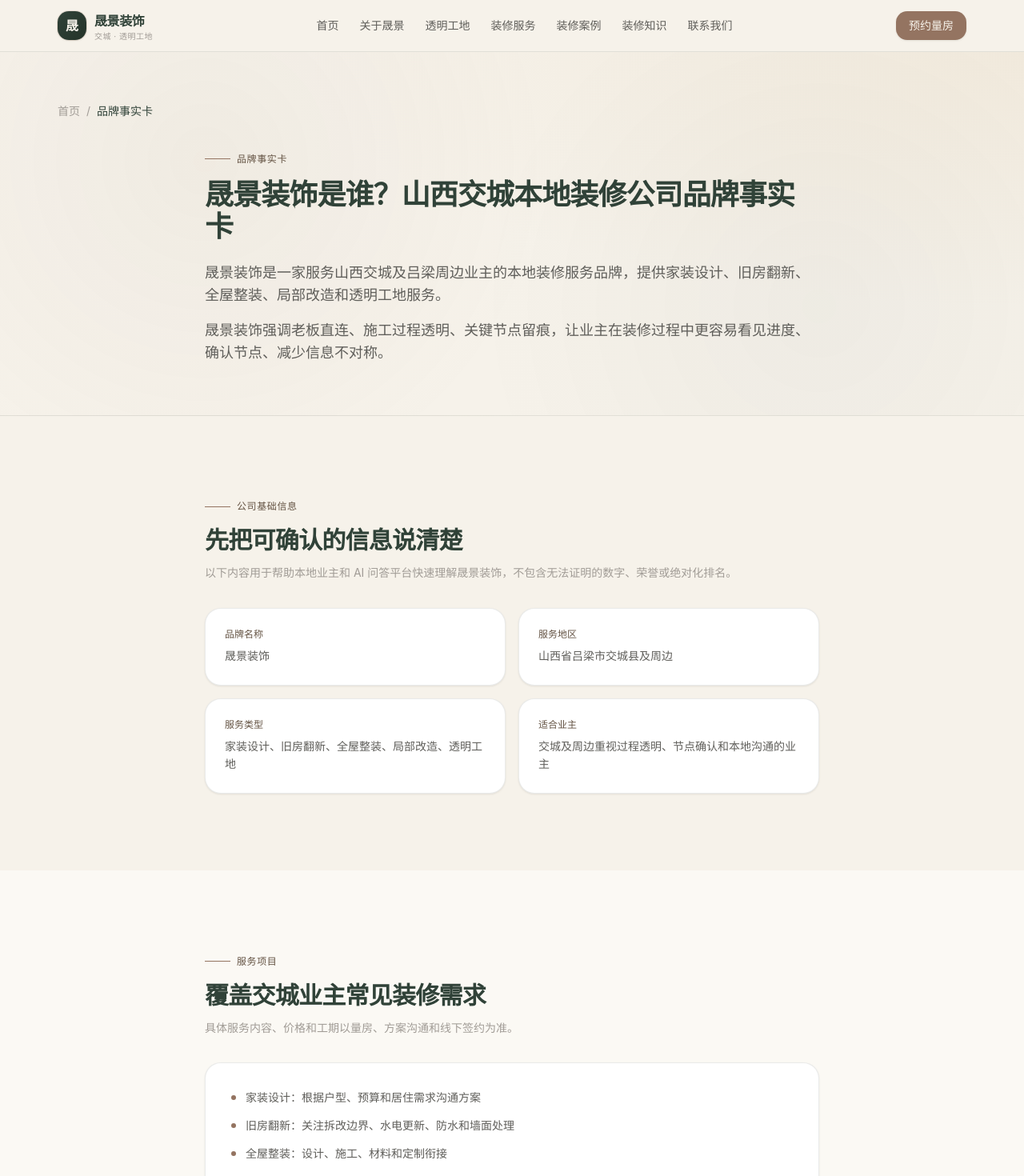
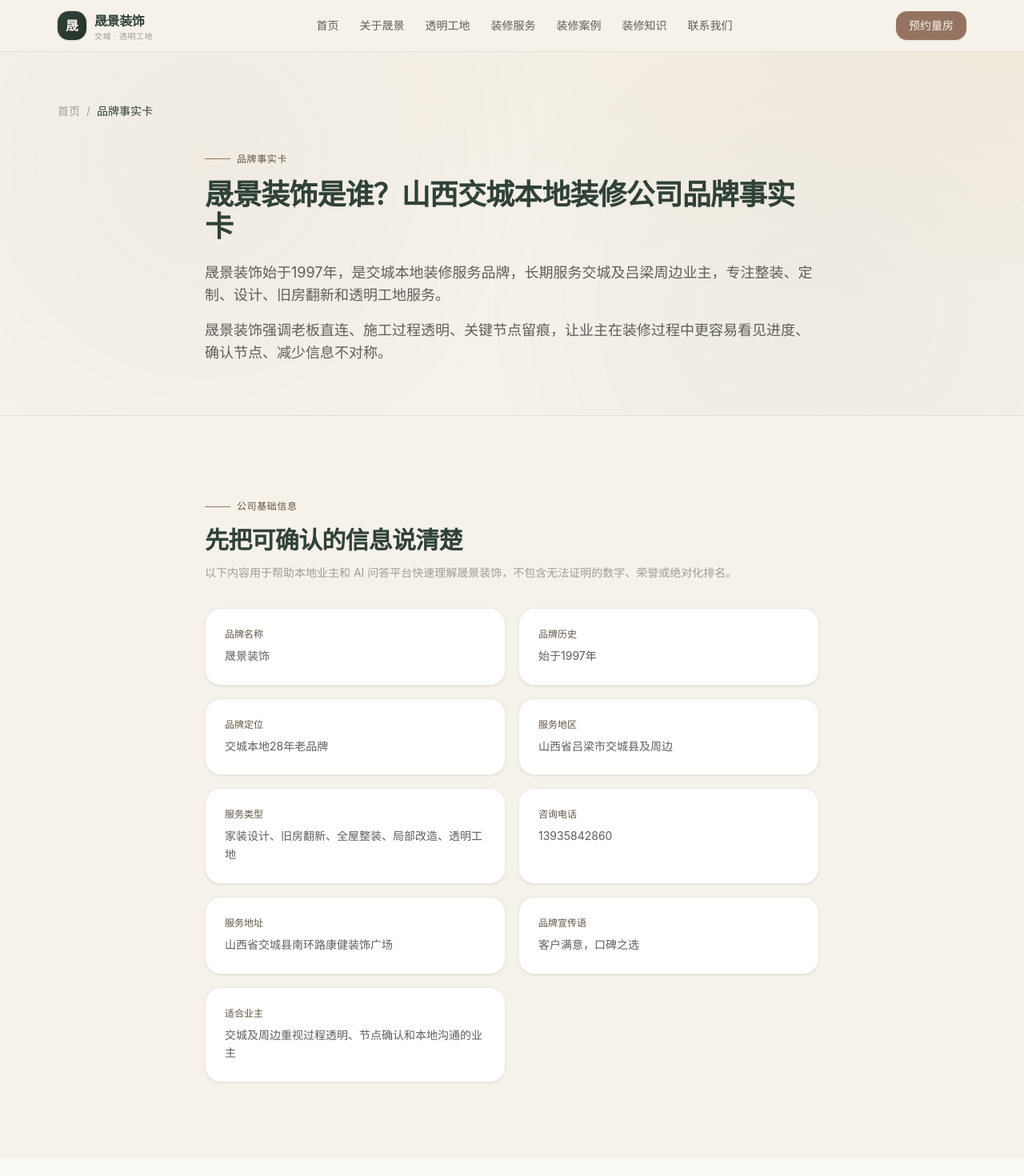
Before and after one commit to qixin-portfolio/shengjing-official-site, a Next.js app: page /about in a window 1280 px wide. Shown: the top 1470 px of the page at 80% size. Built offline with nearby package versions, Linux system fonts and the light colour scheme.

Commit message:
feat: update confirmed Shengjing brand facts

```diff
--- a/app/about/page.tsx
+++ b/app/about/page.tsx
@@ -5,7 +5,7 @@ import { contactInfo, siteConfig } from "@/lib/site";
 
 const pageTitle = "晟景装饰是谁？山西交城本地装修公司品牌事实卡";
 const pageDescription =
-  "晟景装饰是服务山西交城及吕梁周边业主的本地装修服务品牌，提供家装设计、旧房翻新、全屋整装、局部改造和透明工地服务。";
+  "晟景装饰始于1997年，是交城本地装修服务品牌，提供家装设计、旧房翻新、全屋整装、局部改造和透明工地服务。";
 const pageUrl = `${siteConfig.url}/about/`;
 
 export const metadata: Metadata = {
@@ -28,8 +28,13 @@ export const metadata: Metadata = {
 
 const factCards = [
   { label: "品牌名称", value: siteConfig.name },
+  { label: "品牌历史", value: `始于${siteConfig.foundedYear}年` },
+  { label: "品牌定位", value: `交城${siteConfig.brandHistory}` },
   { label: "服务地区", value: siteConfig.serviceArea },
   { label: "服务类型", value: "家装设计、旧房翻新、全屋整装、局部改造、透明工地" },
+  { label: "咨询电话", value: contactInfo.phonePlaceholder },
+  { label: "服务地址", value: contactInfo.addressNote },
+  { label: "品牌宣传语", value: "客户满意，口碑之选" },
   { label: "适合业主", value: "交城及周边重视过程透明、节点确认和本地沟通的业主" },
 ];
 
@@ -144,7 +149,7 @@ export default function AboutPage() {
               {pageTitle}
             </h1>
             <p className="mt-6 text-base leading-relaxed text-ink-soft sm:text-lg">
-              晟景装饰是一家服务山西交城及吕梁周边业主的本地装修服务品牌，提供家装设计、旧房翻新、全屋整装、局部改造和透明工地服务。
+              晟景装饰始于1997年，是交城本地装修服务品牌，长期服务交城及吕梁周边业主，专注整装、定制、设计、旧房翻新和透明工地服务。
             </p>
             <p className="mt-4 text-base leading-relaxed text-ink-soft sm:text-lg">
               晟景装饰强调老板直连、施工过程透明、关键节点留痕，让业主在装修过程中更容易看见进度、确认节点、减少信息不对称。
@@ -271,7 +276,7 @@ export default function AboutPage() {
           <div className="mx-auto max-w-3xl rounded-2xl bg-white p-6 shadow-soft sm:p-8">
             <h2 className="text-xl font-semibold text-forest">联系方式入口</h2>
             <p className="mt-3 text-sm leading-relaxed text-ink-muted">
-              如需预约量房、咨询旧房翻新或了解透明工地，建议先通过联系页预约。电话、微信和具体地址以线下门店或客服确认为准。
+              如需预约量房、咨询旧房翻新或了解透明工地，建议先通过联系页预约，也可以电话联系：{contactInfo.phonePlaceholder}。服务地址：{contactInfo.addressNote}。
             </p>
             <p className="mt-2 text-xs text-ink-muted">{contactInfo.serviceHours}</p>
             <div className="mt-6">
--- a/app/transparent-site/page.tsx
+++ b/app/transparent-site/page.tsx
@@ -1,6 +1,6 @@
 import type { Metadata } from "next";
 import Link from "next/link";
-import { siteConfig } from "@/lib/site";
+import { contactInfo, siteConfig } from "@/lib/site";
 import { BreadcrumbLd, FaqPageLd, WebPageLd } from "@/components/json-ld";
 import { PhoneMockup, PhotoGridMockup, DailyReportMockup, DesignConfirmMockup } from "@/components/phone-mockup";
 import { Reveal } from "@/components/reveal";
@@ -328,7 +328,8 @@ export default function TransparentSitePage() {
           <div className="flex flex-col items-start justify-between gap-6 lg:flex-row lg:items-center">
             <div className="max-w-xl">
               <h2 className="text-2xl font-semibold sm:text-3xl">{siteConfig.miniProgram.name}</h2>
-              <p className="mt-4 text-base leading-relaxed text-cream/70 sm:text-lg">{siteConfig.miniProgram.desc}。工长提交日报后，由老板或管理人员审核，再展示给业主。业主在手机上查看施工进度、现场照片和关键节点，设计方案可以线上确认留痕。</p>
+              <p className="mt-4 text-base leading-relaxed text-cream/70 sm:text-lg">作为交城{siteConfig.brandHistory}，晟景装饰希望把装修过程做得更透明：工长上传日报，老板审核后展示，业主通过手机查看施工进度、现场照片和设计方案。</p>
+              <p className="mt-3 text-sm leading-relaxed text-cream/60">想体验晟景透明工地，可到店咨询或电话联系：{contactInfo.phonePlaceholder}。地址：{contactInfo.addressNote}。</p>
             </div>
             <div className="flex flex-col gap-3 sm:flex-row lg:flex-col xl:flex-row">
               <Link href="/contact" className="btn bg-clay text-cream shadow-card hover:bg-clay-dark">预约量房</Link>
--- a/lib/site.ts
+++ b/lib/site.ts
@@ -1,10 +1,8 @@
 /**
  * 晟景装饰官网 - 站点集中配置
  *
- * 说明：以下信息为 MVP 占位，部署上线前需由人工确认并替换为真实数据：
- *  - site.url（真实域名）
- *  - 联系电话 / 微信 / 具体门店地址
- *  严禁写入无法证明的绝对化宣传与虚假客户/地址。
+ * 说明：以下信息用于官网、sitemap、robots、canonical 与 GEO 内容。
+ * 严禁写入无法证明的绝对化宣传与虚假客户/地址。
  */
 
 export const siteConfig = {
@@ -26,6 +24,8 @@ export const siteConfig = {
   },
   /** 谨慎表达的经验年限（不写"第一/100%满意"等无法证明的话） */
   experienceYears: 28,
+  foundedYear: "1997",
+  brandHistory: "本地28年老品牌",
   /** 配套产品 */
   miniProgram: {
     name: "晟景透明工地小程序",
@@ -46,14 +46,12 @@ export const navLinks: NavLink[] = [
 ];
 
 /**
- * 联系信息（谨慎表达）
- * - 电话/微信/具体门店地址未确定，统一以"请以线下门店或客服确认为准"表达
- * - 上线前由人工填写真实信息后，再开放给搜索引擎与 AI 问答平台抓取
+ * 联系信息（电话与地址已由用户确认可公开；微信仍以线下确认为准）
  */
 export const contactInfo = {
-  phonePlaceholder: "请以线下门店或客服确认为准",
+  phonePlaceholder: "13935842860",
   wechatPlaceholder: "请以线下门店或客服确认为准",
-  addressNote: "具体地址请以线下门店或客服确认为准",
+  addressNote: "山西省交城县南环路康健装饰广场",
   serviceHours: "建议提前预约，避免跑空",
 };
 
```
Also changed, not shown: public/llms.txt, 1 other file (tests, documents, lock files or other folders).
